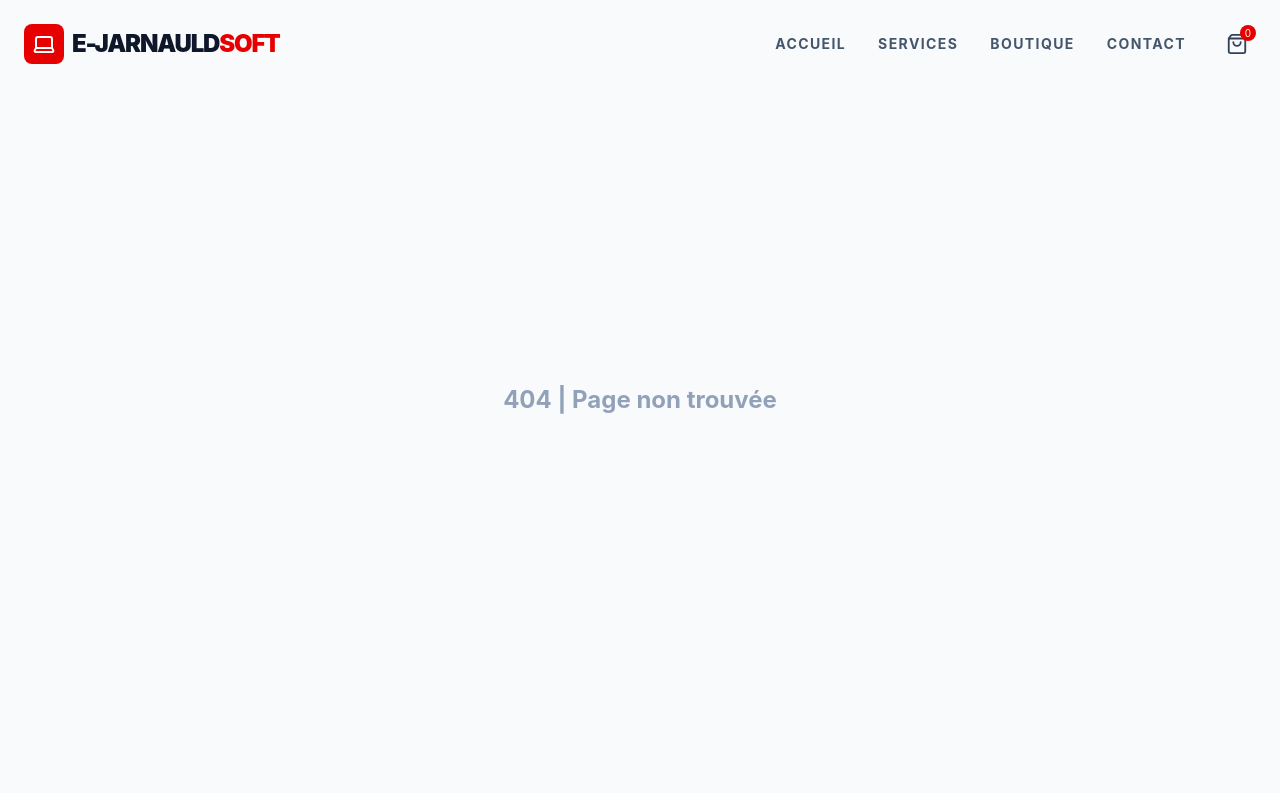
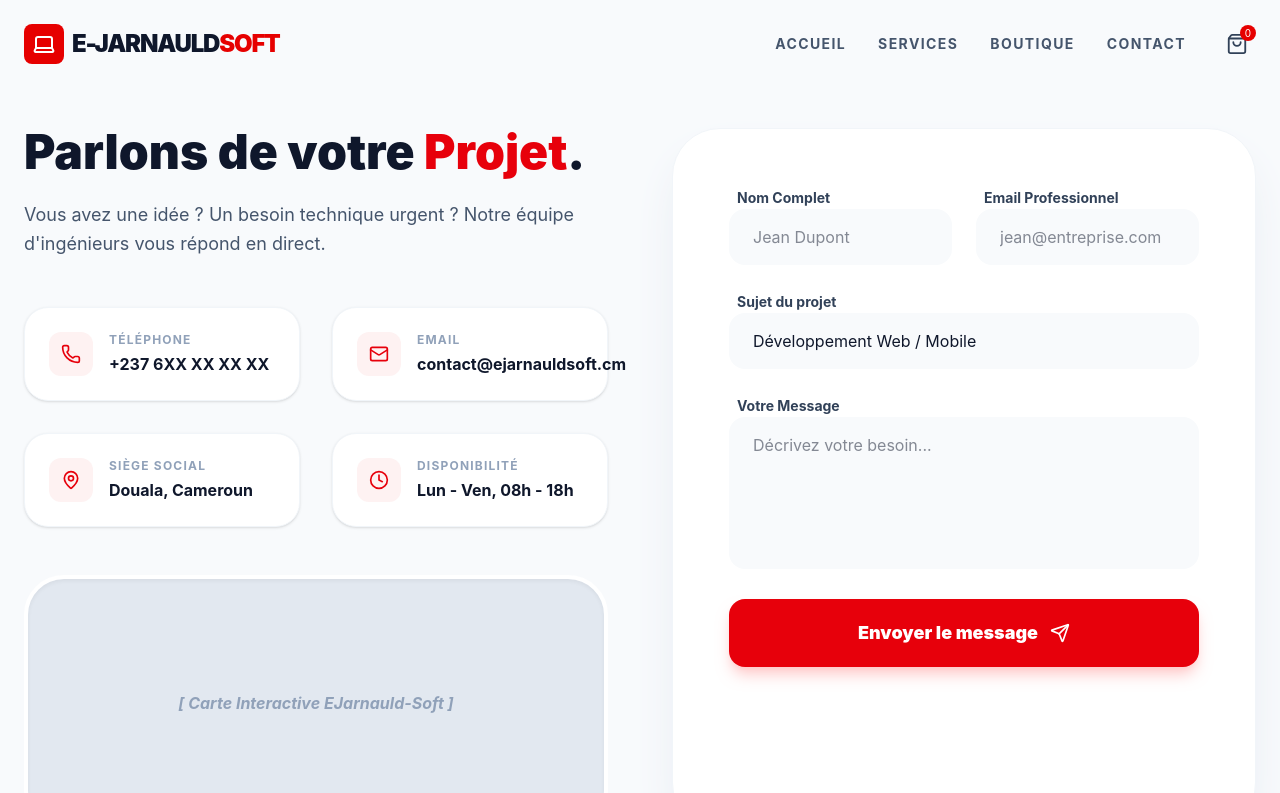
Before and after one commit to atedesi22/EjarnauldSoft, a React (Vite) app: page /contact in a window 1280 px wide. Shown: the top 793 px of the page. Built offline with nearby package versions, Linux system fonts and the light colour scheme.

Commit message:
first commit

```diff
--- a/src/App.jsx
+++ b/src/App.jsx
@@ -11,7 +11,7 @@ import Home from './pages/Home';
 // On prépare les imports pour les futures pages
 import Services from './pages/Services';
 // import Boutique from './pages/Boutique';
-// import Contact from './pages/Contact';
+import Contact from './pages/Contact';
 
 // --- Petit utilitaire pour remonter en haut de page lors du changement de route ---
 const ScrollToTop = () => {
@@ -44,7 +44,7 @@ const App = () => {
               {/* On prépare les autres routes pour ton test */}
               <Route path="/services" element={<Services />} />
               {/* <Route path="/boutique" element={<Boutique />} /> */}
-              {/* <Route path="/contact" element={<Contact />} /> */}
+              <Route path="/contact" element={<Contact />} />
 
               {/* Page 404 simple au cas où */}
               <Route path="*" element={
--- /dev/null
+++ b/src/components/QuoteModal.jsx
@@ -0,0 +1,81 @@
+import React from 'react';
+import { motion, AnimatePresence } from 'framer-motion';
+import { X, Send, CheckCircle } from 'lucide-react';
+
+const QuoteModal = ({ isOpen, onClose, serviceTitle }) => {
+  return (
+    <AnimatePresence>
+      {isOpen && (
+        <>
+          {/* Overlay sombre derrière le formulaire */}
+          <motion.div
+            initial={{ opacity: 0 }}
+            animate={{ opacity: 1 }}
+            exit={{ opacity: 0 }}
+            onClick={onClose}
+            className="fixed inset-0 bg-slate-900/60 backdrop-blur-sm z-[60]"
+          />
+
+          {/* Le Formulaire */}
+          <motion.div
+            initial={{ opacity: 0, scale: 0.9, y: 20 }}
+            animate={{ opacity: 1, scale: 1, y: 0 }}
+            exit={{ opacity: 0, scale: 0.9, y: 20 }}
+            className="fixed top-1/2 left-1/2 -translate-x-1/2 -translate-y-1/2 w-full max-w-lg bg-white rounded-[2rem] shadow-2xl z-[70] overflow-hidden"
+          >
+            <div className="p-8">
+              <div className="flex justify-between items-start mb-6">
+                <div>
+                  <h2 className="text-2xl font-bold text-slate-900">Demander un devis</h2>
+                  <p className="text-red-600 font-medium text-sm mt-1">Service : {serviceTitle}</p>
+                </div>
+                <button onClick={onClose} className="p-2 hover:bg-slate-100 rounded-full transition-colors">
+                  <X size={20} className="text-slate-500" />
+                </button>
+              </div>
+
+              <form className="space-y-4" onSubmit={(e) => e.preventDefault()}>
+                <div className="grid grid-cols-2 gap-4">
+                  <div className="space-y-1">
+                    <label className="text-xs font-bold text-slate-500 uppercase ml-1">Nom complet</label>
+                    <input type="text" placeholder="Paul Emmanuel" className="w-full p-4 bg-slate-50 border border-slate-100 rounded-xl focus:ring-2 focus:ring-red-500 outline-none transition-all" />
+                  </div>
+                  <div className="space-y-1">
+                    <label className="text-xs font-bold text-slate-500 uppercase ml-1">Entreprise</label>
+                    <input type="text" placeholder="Votre société" className="w-full p-4 bg-slate-50 border border-slate-100 rounded-xl focus:ring-2 focus:ring-red-500 outline-none transition-all" />
+                  </div>
+                </div>
+
+                <div className="space-y-1">
+                  <label className="text-xs font-bold text-slate-500 uppercase ml-1">Email professionnel</label>
+                  <input type="email" placeholder="contact@entreprise.com" className="w-full p-4 bg-slate-50 border border-slate-100 rounded-xl focus:ring-2 focus:ring-red-500 outline-none transition-all" />
+                </div>
+
+                <div className="space-y-1">
+                  <label className="text-xs font-bold text-slate-500 uppercase ml-1">Détails du projet</label>
+                  <textarea rows="4" placeholder="Décrivez brièvement vos besoins..." className="w-full p-4 bg-slate-50 border border-slate-100 rounded-xl focus:ring-2 focus:ring-red-500 outline-none transition-all resize-none"></textarea>
+                </div>
+
+                <motion.button
+                  whileHover={{ scale: 1.02 }}
+                  whileTap={{ scale: 0.98 }}
+                  className="w-full py-4 bg-red-600 text-white rounded-xl font-bold flex items-center justify-center gap-2 shadow-lg shadow-red-200 mt-4"
+                >
+                  Envoyer ma demande <Send size={18} />
+                </motion.button>
+              </form>
+            </div>
+
+            <div className="bg-slate-50 p-4 text-center border-t border-slate-100">
+              <p className="text-xs text-slate-400 flex items-center justify-center gap-2">
+                <CheckCircle size={14} className="text-green-500" /> Vos données sont protégées et traitées sous 24h.
+              </p>
+            </div>
+          </motion.div>
+        </>
+      )}
+    </AnimatePresence>
+  );
+};
+
+export default QuoteModal;
--- a/src/components/layout/Footer.jsx
+++ b/src/components/layout/Footer.jsx
@@ -52,13 +52,13 @@ const Footer = () => {
             <ul className="space-y-4 text-sm">
               <li className="flex items-center gap-3"><MapPin size={18} className="text-[#cc0000]" /> Douala, Cameroun</li>
               <li className="flex items-center gap-3"><Phone size={18} className="text-[#cc0000]" /> +237 6XX XX XX XX</li>
-              <li className="flex items-center gap-3"><Mail size={18} className="text-[#cc0000]" /> contact@techcorp.cm</li>
+              <li className="flex items-center gap-3"><Mail size={18} className="text-[#cc0000]" /> contact@EJarnauld-Soft.cm</li>
             </ul>
           </div>
         </div>
 
         <div className="pt-8 border-t border-slate-800 text-center text-xs text-slate-500">
-          © {new Date().getFullYear()} TECHCORP IT Solutions. Tous droits réservés.
+          © {new Date().getFullYear()} EJarnauld-Soft IT Solutions. Tous droits réservés.
         </div>
       </div>
     </footer>
--- a/src/pages/Contact.jsx
+++ b/src/pages/Contact.jsx
@@ -0,0 +1,102 @@
+import React from 'react';
+import { motion } from 'framer-motion';
+import { Mail, Phone, MapPin, Clock, Globe, Send } from 'lucide-react';
+
+const Contact = () => {
+  const contactInfo = [
+    { icon: <Phone size={20} />, title: "Téléphone", val: "+237 6XX XX XX XX" },
+    { icon: <Mail size={20} />, title: "Email", val: "contact@ejarnauldsoft.cm" },
+    { icon: <MapPin size={20} />, title: "Siège Social", val: "Douala, Cameroun" },
+    { icon: <Clock size={20} />, title: "Disponibilité", val: "Lun - Ven, 08h - 18h" },
+  ];
+
+  return (
+    <div className="pt-32 pb-20 bg-slate-50">
+      <div className="container mx-auto px-6">
+        <div className="grid lg:grid-cols-2 gap-16">
+
+          {/* GAUCHE : INFOS DE CONTACT */}
+          <motion.div
+            initial={{ opacity: 0, x: -30 }}
+            animate={{ opacity: 1, x: 0 }}
+            className="space-y-12"
+          >
+            <div>
+              <h1 className="text-5xl font-black text-slate-900 mb-6">Parlons de votre <span className="text-red-600">Projet</span>.</h1>
+              <p className="text-slate-600 text-lg leading-relaxed">
+                Vous avez une idée ? Un besoin technique urgent ? Notre équipe d'ingénieurs vous répond en direct.
+              </p>
+            </div>
+
+            <div className="grid sm:grid-cols-2 gap-8">
+              {contactInfo.map((item, i) => (
+                <div key={i} className="flex items-start gap-4 p-6 bg-white rounded-3xl border border-slate-100 shadow-sm">
+                  <div className="p-3 bg-red-50 text-red-600 rounded-xl">
+                    {item.icon}
+                  </div>
+                  <div>
+                    <p className="text-xs font-bold text-slate-400 uppercase tracking-widest mb-1">{item.title}</p>
+                    <p className="text-slate-900 font-bold">{item.val}</p>
+                  </div>
+                </div>
+              ))}
+            </div>
+
+            {/* Map Placeholder (Optionnel pour le test) */}
+            <div className="h-64 bg-slate-200 rounded-[2.5rem] overflow-hidden relative border-4 border-white shadow-inner">
+               <div className="absolute inset-0 flex items-center justify-center text-slate-400 font-bold italic">
+                  [ Carte Interactive EJarnauld-Soft ]
+               </div>
+            </div>
+          </motion.div>
+
+          {/* DROITE : FORMULAIRE DYNAMIQUE */}
+          <motion.div
+            initial={{ opacity: 0, x: 30 }}
+            animate={{ opacity: 1, x: 0 }}
+            className="bg-white p-10 lg:p-14 rounded-[3rem] shadow-2xl shadow-slate-200 border border-slate-100"
+          >
+            <form className="space-y-6">
+              <div className="grid md:grid-cols-2 gap-6">
+                <div className="space-y-2">
+                  <label className="text-sm font-bold text-slate-700 ml-2">Nom Complet</label>
+                  <input type="text" placeholder="Jean Dupont" className="w-full px-6 py-4 bg-slate-50 border-none rounded-2xl focus:ring-2 focus:ring-red-600 outline-none transition-all" />
+                </div>
+                <div className="space-y-2">
+                  <label className="text-sm font-bold text-slate-700 ml-2">Email Professionnel</label>
+                  <input type="email" placeholder="jean@entreprise.com" className="w-full px-6 py-4 bg-slate-50 border-none rounded-2xl focus:ring-2 focus:ring-red-600 outline-none transition-all" />
+                </div>
+              </div>
+
+              <div className="space-y-2">
+                <label className="text-sm font-bold text-slate-700 ml-2">Sujet du projet</label>
+                <select className="w-full px-6 py-4 bg-slate-50 border-none rounded-2xl focus:ring-2 focus:ring-red-600 outline-none transition-all appearance-none">
+                  <option>Développement Web / Mobile</option>
+                  <option>Audit Sécurité</option>
+                  <option>Maintenance & Support</option>
+                  <option>Achat Boutique IT</option>
+                </select>
+              </div>
+
+              <div className="space-y-2">
+                <label className="text-sm font-bold text-slate-700 ml-2">Votre Message</label>
+                <textarea rows="5" placeholder="Décrivez votre besoin..." className="w-full px-6 py-4 bg-slate-50 border-none rounded-2xl focus:ring-2 focus:ring-red-600 outline-none transition-all resize-none"></textarea>
+              </div>
+
+              <motion.button
+                whileHover={{ scale: 1.02 }}
+                whileTap={{ scale: 0.98 }}
+                className="w-full py-5 bg-red-600 text-white rounded-2xl font-black text-lg shadow-lg shadow-red-200 hover:bg-red-700 transition-all flex items-center justify-center gap-3"
+              >
+                Envoyer le message <Send size={20} />
+              </motion.button>
+            </form>
+          </motion.div>
+
+        </div>
+      </div>
+    </div>
+  );
+};
+
+export default Contact;
--- a/src/pages/Services.jsx
+++ b/src/pages/Services.jsx
@@ -1,10 +1,12 @@
-import React from 'react';
+import React, { useState } from 'react';
+// import QuoteModal from './components/QuoteModal';
 import { motion } from 'framer-motion';
 import {
   Code2, ShieldCheck, Database,
   Cloud, Smartphone, LineChart,
   ArrowRight, CheckCircle
 } from 'lucide-react';
+import QuoteModal from '../components/QuoteModal';
 
 const serviceList = [
   {
@@ -39,6 +41,12 @@ const fadeIn = {
 };
 
 const Services = () => {
+
+    const [modalData, setModalData] = useState({ isOpen: false, title: "" });
+    const openModal = (title) => setModalData({ isOpen: true, title });
+    const closeModal = () => setModalData({ isOpen: false, title: "" });
+
+
   return (
     <div className="pt-32 bg-slate-50">
       {/* --- HEADER DE PAGE --- */}
@@ -97,15 +105,28 @@ const Services = () => {
                       </li>
                     ))}
                   </ul>
-                  <button className="flex items-center gap-2 text-red-600 font-bold group/btn">
-                    Demander un devis <ArrowRight size={18} className="group-hover/btn:translate-x-2 transition-transform" />
+                  <button
+                    onClick={() => openModal(service.title)} // Ouvre le modal avec le bon titre
+                    className="flex items-center cursor-pointer gap-2 text-red-600 font-bold group/btn"
+                    >
+                    Demander un devis <ArrowRight size={18} />
                   </button>
                 </div>
+
+
+
               </div>
             </motion.div>
           ))}
         </div>
       </section>
+
+      {/* Appel du Modal en bas du fichier */}
+                <QuoteModal
+                    isOpen={modalData.isOpen}
+                    onClose={closeModal}
+                    serviceTitle={modalData.title}
+                />
 
       {/* --- SECTION MÉTHODOLOGIE (L'atout pro) --- */}
       <section className="bg-slate-900 py-24 text-white overflow-hidden">
```
